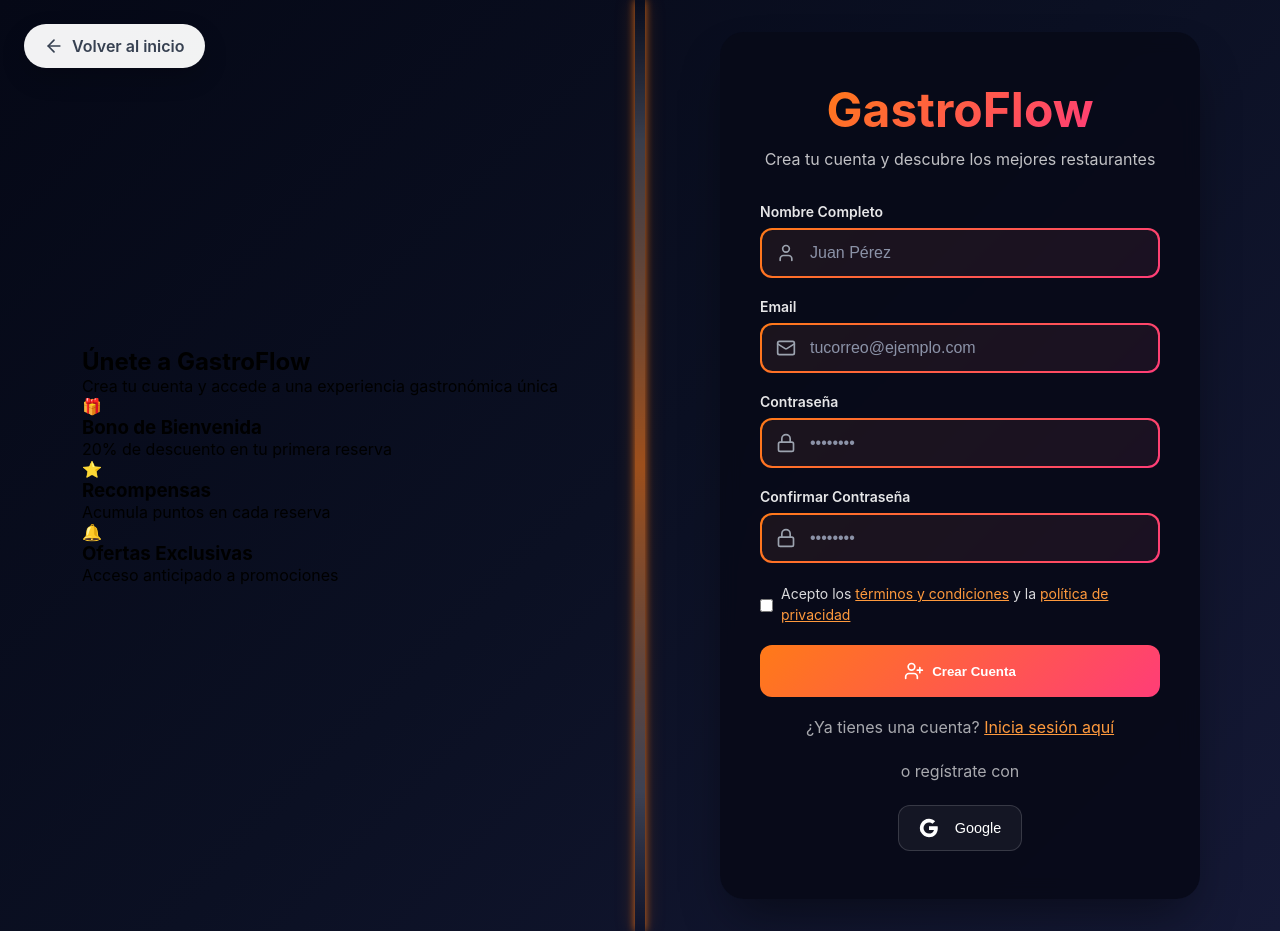
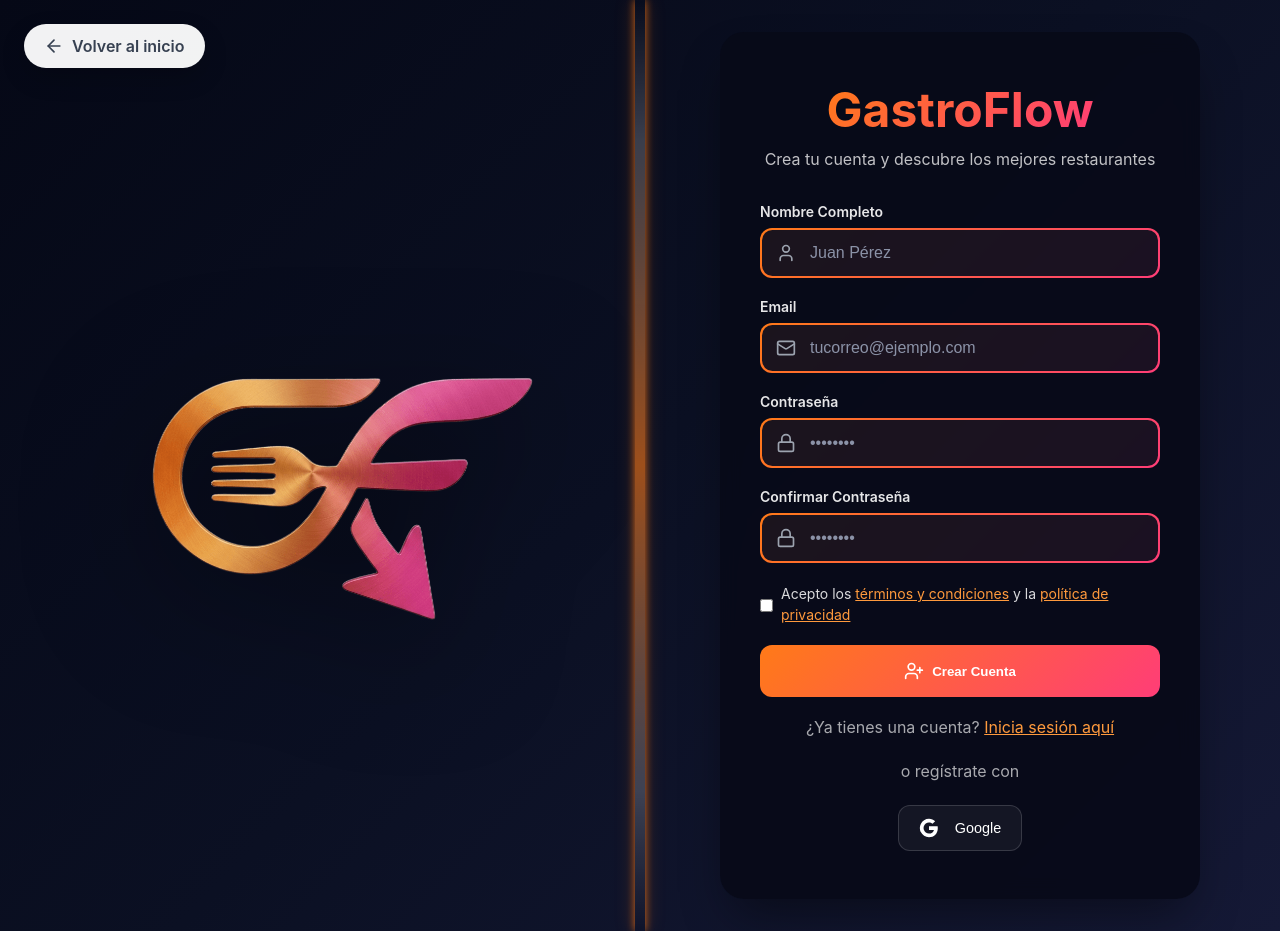
Before and after one commit to gastroflow2026-cpu/FRONT, a Next.js app in the folder client/: page /registro in a window 1280 px wide. Built offline with nearby package versions, Linux system fonts and the light colour scheme.

Commit message:
realice el commit en dev por error y traje los commit a RegisterForm

```diff
--- a/client/src/app/(main)/registro/page.tsx
+++ b/client/src/app/(main)/registro/page.tsx
@@ -2,82 +2,31 @@ import { ArrowLeft } from "lucide-react";
 import "../../css/RegisterFormPage.css";
 import RegisterForm from "@/components/RegisterForm/RegisterForm";
 
-/**
- * Register Page - Página de registro de nuevos usuarios
- * Incluye formulario de registro con fondo degradado y decoraciones
- */
 export default function Register() {
   return (
     <div className="register-page">
-      {/* Fondo degradado animado */}
       <div className="register-page__background">
-        {/* Círculos decorativos con blur */}
         <div className="register-page__circle register-page__circle--1"></div>
         <div className="register-page__circle register-page__circle--2"></div>
         <div className="register-page__circle register-page__circle--3"></div>
       </div>
 
-      {/* Botón para volver al inicio */}
       <a href="/" className="register-page__back">
         <ArrowLeft className="register-page__back-icon" />
         <span>Volver al inicio</span>
       </a>
 
-      {/* Contenedor del formulario */}
       <div className="register-page__container">
-        {/* Imagen decorativa de fondo (solo desktop) */}
+        {/* IZQUIERDA */}
         <div className="register-page__image-section">
-          <div className="register-page__image-overlay">
-            <h2 className="register-page__image-title">
-              Únete a{" "}
-              <span className="register-page__image-title--gradient">
-                GastroFlow
-              </span>
-            </h2>
-            <p className="register-page__image-text">
-              Crea tu cuenta y accede a una experiencia gastronómica única
-            </p>
-
-            {/* Beneficios decorativos */}
-            <div className="register-page__benefits">
-              <div className="register-page__benefit">
-                <div className="register-page__benefit-icon">🎁</div>
-                <div className="register-page__benefit-content">
-                  <h3 className="register-page__benefit-title">
-                    Bono de Bienvenida
-                  </h3>
-                  <p className="register-page__benefit-text">
-                    20% de descuento en tu primera reserva
-                  </p>
-                </div>
-              </div>
-
-              <div className="register-page__benefit">
-                <div className="register-page__benefit-icon">⭐</div>
-                <div className="register-page__benefit-content">
-                  <h3 className="register-page__benefit-title">Recompensas</h3>
-                  <p className="register-page__benefit-text">
-                    Acumula puntos en cada reserva
-                  </p>
-                </div>
-              </div>
-
-              <div className="register-page__benefit">
-                <div className="register-page__benefit-icon">🔔</div>
-                <div className="register-page__benefit-content">
-                  <h3 className="register-page__benefit-title">
-                    Ofertas Exclusivas
-                  </h3>
-                  <p className="register-page__benefit-text">
-                    Acceso anticipado a promociones
-                  </p>
-                </div>
-              </div>
-            </div>
-          </div>
+          <img
+            src="/gastroflow-logo.png"
+            alt="Logo GastroFlow"
+            className="register-page__logo-image"
+          />
         </div>
 
-        {/* Sección del formulario */}
+        {/* DERECHA */}
         <div className="register-page__form-section">
           <RegisterForm />
         </div>
```
